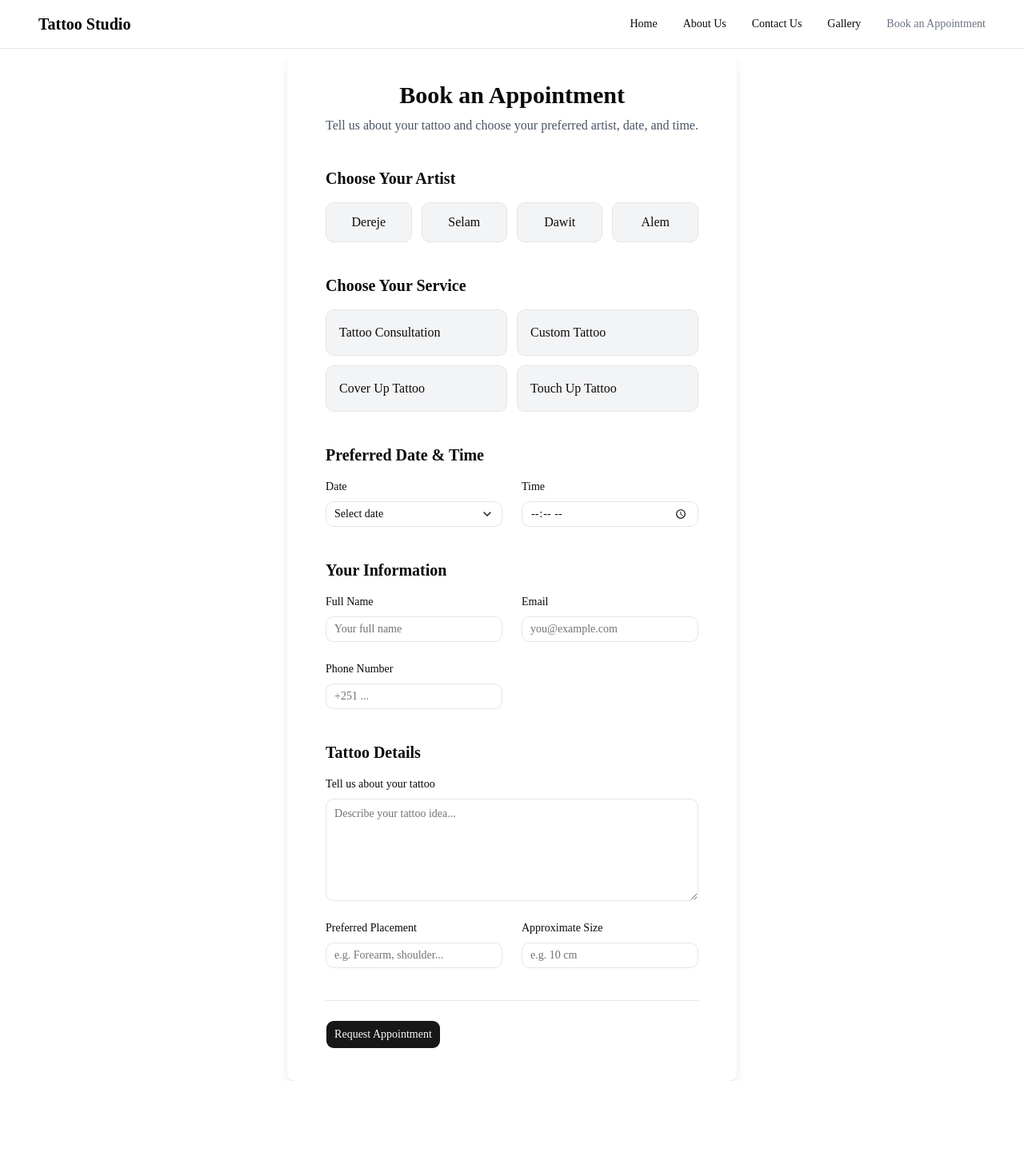
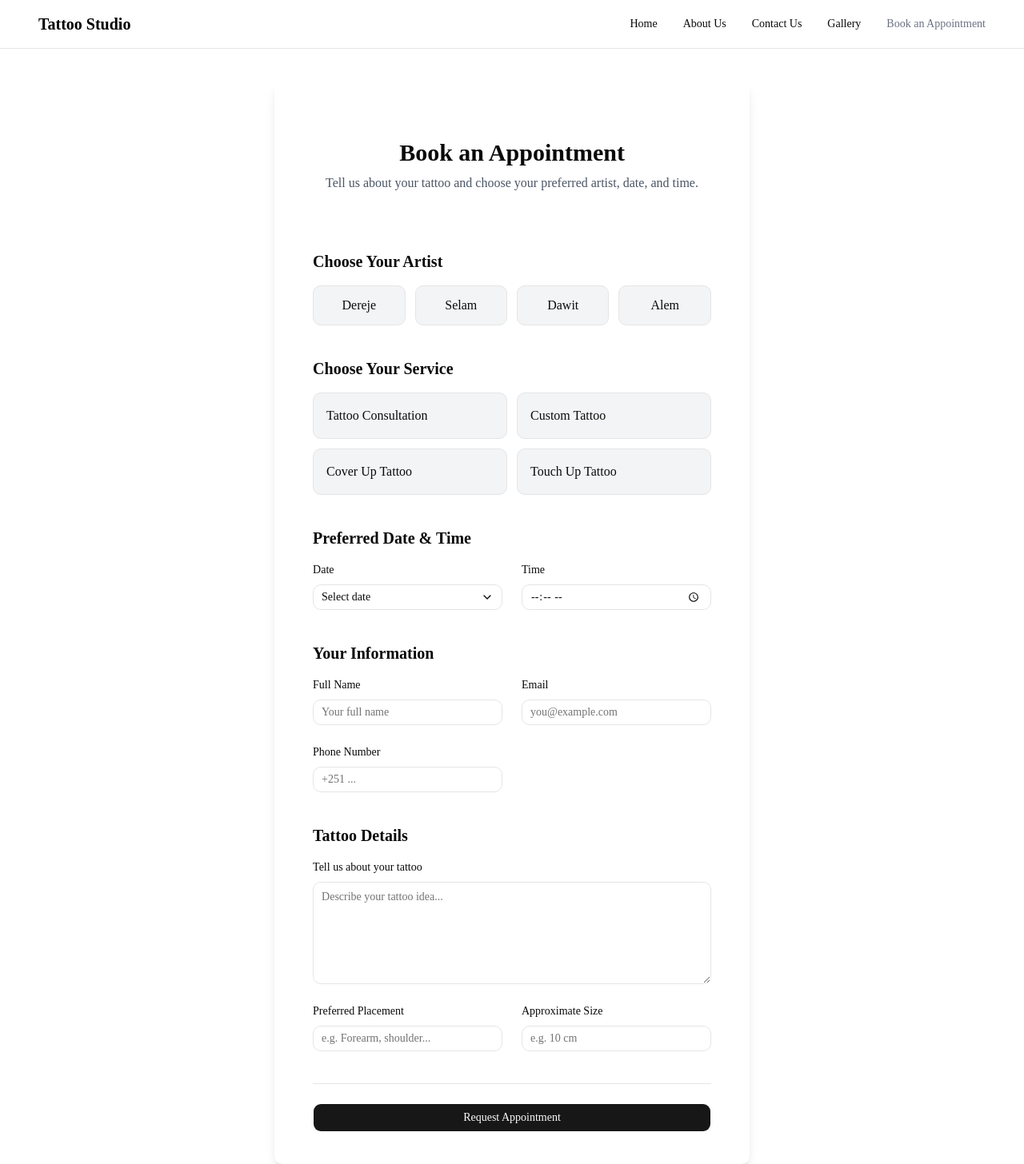
Before and after one commit to Nuhamin-07/tattoo-studio, a Next.js app: page /appointment in a window 1280 px wide. Shown: the whole page at 80% size. Before the commit the page ends 1352 px from the top, so only its background shows below. Built offline with nearby package versions, Linux system fonts and the light colour scheme.

Commit message:
navbar stick to top and appointment form UI fixed

```diff
--- a/app/appointment/page.tsx
+++ b/app/appointment/page.tsx
@@ -19,8 +19,15 @@ export default function Appointment() {
     const [date, setDate] = React.useState<Date | undefined>(undefined);
 
     return (
-        <main className="mx-auto px-12 py-10 shadow-lg rounded-lg">
-            <div className="mb-10 text-center">
+        <main className="mx-auto mt-10 px-12 py-10 shadow-lg rounded-lg"
+        // style={{
+        //     backgroundImage: "url('/images/appointment-bg.jpg')",
+        //     backgroundSize: "cover",
+        //     backgroundPosition: "center",
+        //     backgroundRepeat: "no-repeat",
+        // }}
+        >
+            <div className="mb-10 text-center bg-white/80 px-4 py-8 rounded-lg">
                 <h1 className="text-3xl font-bold">
                     Book an Appointment
                 </h1>
@@ -300,6 +307,7 @@ export default function Appointment() {
                         type="submit"
                         size="lg"
                         className="w-full sm:w-auto"
+                        style={{ display: "block", margin: "0 auto", width: "100%" }}
                     >
                         Request Appointment
                     </Button>
--- a/components/Navbar.tsx
+++ b/components/Navbar.tsx
@@ -14,7 +14,7 @@ export default function Navbar() {
         { href: "/appointment", label: "Book an Appointment" }
     ];
     return (
-        <nav className="border-b border-gray-200 bg-white">
+        <nav className="border-b border-gray-200 bg-white sticky top-0 z-50">
             <div className="flex w-full items-center justify-between gap-8 px-12 py-4">
                 <Link href="/"><h3 className="text-xl font-bold text-black transition hover:text-gray-700">Tattoo Studio</h3></Link>
                 <div className="flex gap-8">
```
Also changed, not shown: 1 other file (tests, documents, lock files or other folders).
